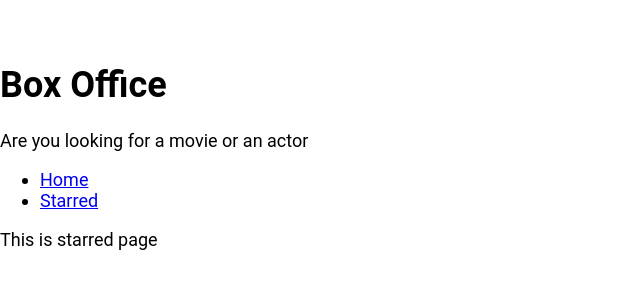
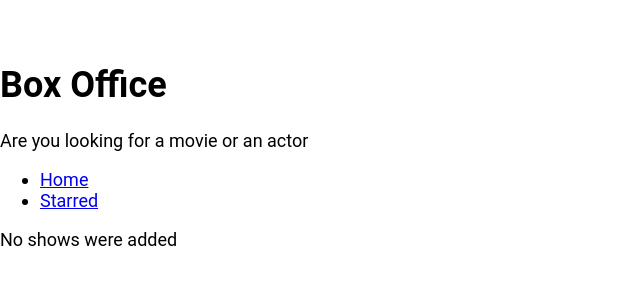
Before and after one commit to Abhisek-Ray99/box-office, a React (Create React App) app: page /starred in a window 1280 px wide. Shown: the top 300 px of the page, without its empty margins (0-640 px from the left). Built offline with nearby package versions, Linux system fonts and the light colour scheme; the HTML template or start-up script is replaced by a standard one.

Commit message:
finished starred page

```diff
--- a/src/pages/Starred.js
+++ b/src/pages/Starred.js
@@ -1,12 +1,45 @@
-import React from 'react'
-import MainPageLayout from '../components/MainPageLayout'
+import React, { useState, useEffect } from "react";
+import MainPageLayout from "../components/MainPageLayout";
+import { useShows } from "../misc/custom-hooks";
+import { apiGet } from "../misc/config";
+import ShowGrid from "../components/show/ShowGrid";
 
 const Starred = () => {
-    return (
-        <div>
-            <MainPageLayout>This is starred page</MainPageLayout>
-        </div>
-    )
-}
+  const [starred] = useShows();
 
-export default Starred
+  const [shows, setShows] = useState(null);
+  const [isLoading, setIsLoading] = useState(true);
+  const [error, setError] = useState(null);
+
+  useEffect(() => {
+    if (starred && starred.length > 0) {
+      const promises = starred.map((showId) => apiGet(`/shows/${showId}`));
+
+      Promise.all(promises)
+        .then(apiData => apiData.map(show => ({ show })))
+        .then((results) => {
+          setShows(results);
+          setIsLoading(false);
+        })
+        .catch((err) => {
+          setError(err.message);
+          setIsLoading(false);
+        });
+    } else {
+      setIsLoading(false);
+    }
+  }, [starred]);
+
+  return (
+    <div>
+      <MainPageLayout>
+        {isLoading && <div>Shows are still loading</div>}
+        {error && <div>Error occured: {error}</div>}
+        {!isLoading && !shows && <div>No shows were added</div>}
+        {!isLoading && !error && shows && <ShowGrid data={shows} />}
+      </MainPageLayout>
+    </div>
+  );
+};
+
+export default Starred;
```
